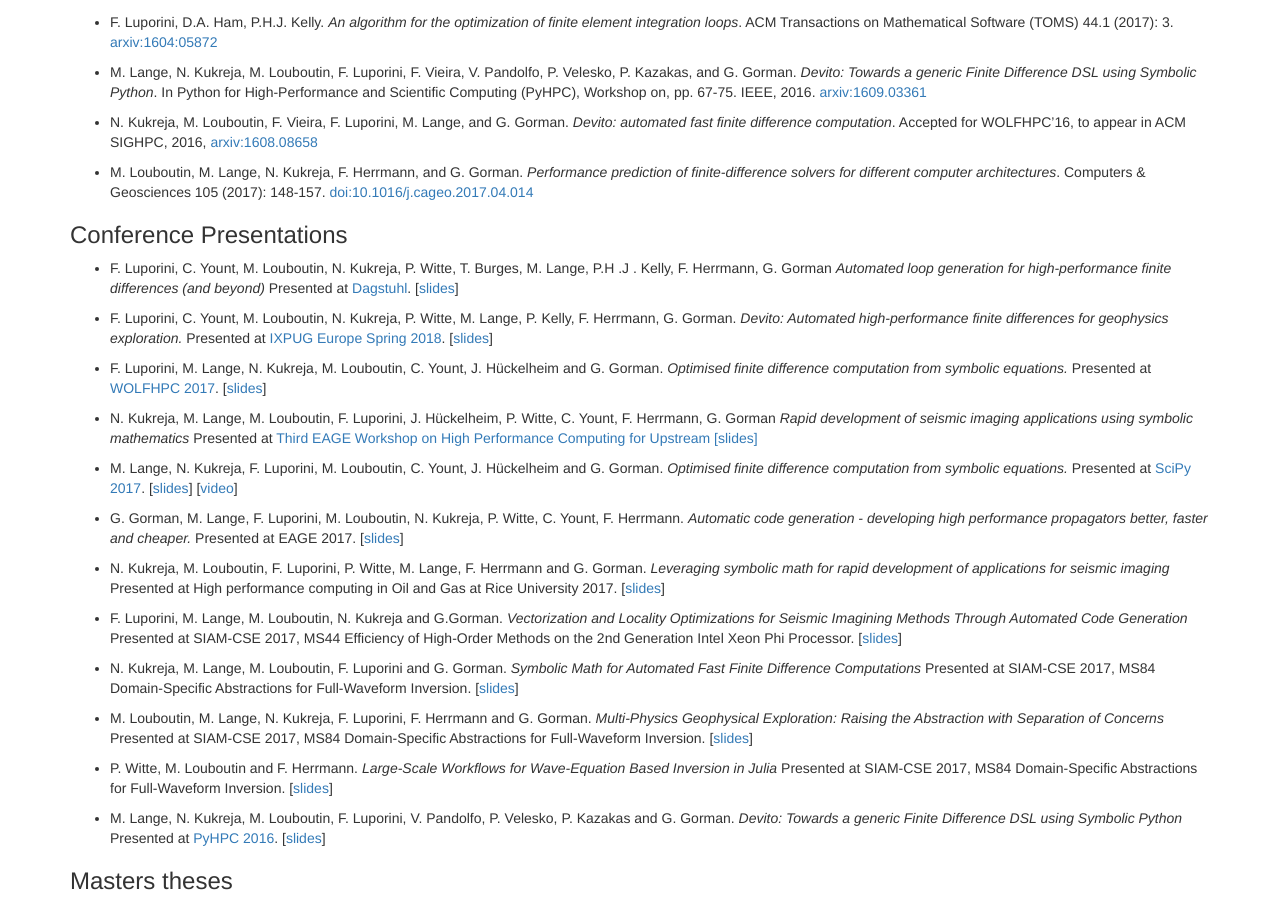
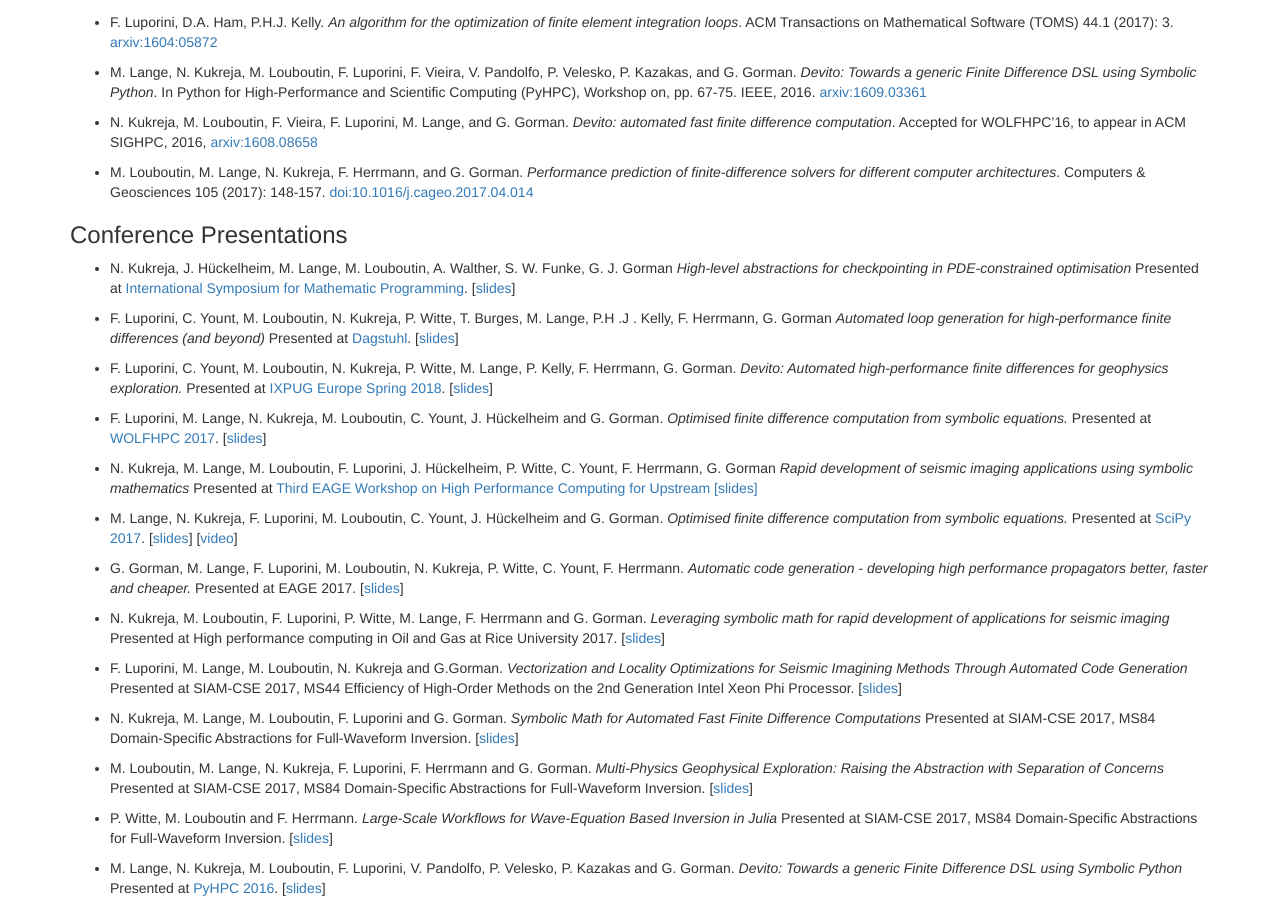
Before and after one commit to devitocodes/devitocodes.github.io, a Jekyll site: the page built from publications.md, in a window 1280 px wide and 900 px high, scrolled down 537 px. Built offline with Jekyll 4.4.1, drawn with Linux system fonts in a browser that asks for light colours; our own code applies the rules of GitHub Pages for plain Markdown files.

Commit message:
Add ISMP presentation

```diff
--- a/publications.md
+++ b/publications.md
@@ -50,6 +50,12 @@ in ACM SIGHPC, 2016, [arxiv:1608.08658](https://arxiv.org/abs/1608.08658)
 prediction of finite-difference solvers for different computer architectures_. Computers & Geosciences 105 (2017): 148-157. [doi:10.1016/j.cageo.2017.04.014](http://www.sciencedirect.com/science/article/pii/S0098300416304034)
 
 ### Conference Presentations
+
+* N. Kukreja,  J. Hückelheim, M. Lange, M. Louboutin, A. Walther,
+S. W. Funke, G. J. Gorman
+_High-level abstractions for checkpointing in PDE-constrained optimisation_
+Presented at
+[International Symposium for Mathematic Programming](https://ismp2018.sciencesconf.org). [[slides](presentations/ismp18_kukreja.pdf)]
 
 * F. Luporini, C. Yount, M. Louboutin, N. Kukreja, P. Witte, T. Burges, M. Lange, P.H .J . Kelly, F. Herrmann, G. Gorman
 _Automated loop generation for high-performance finite differences (and beyond)_
```
